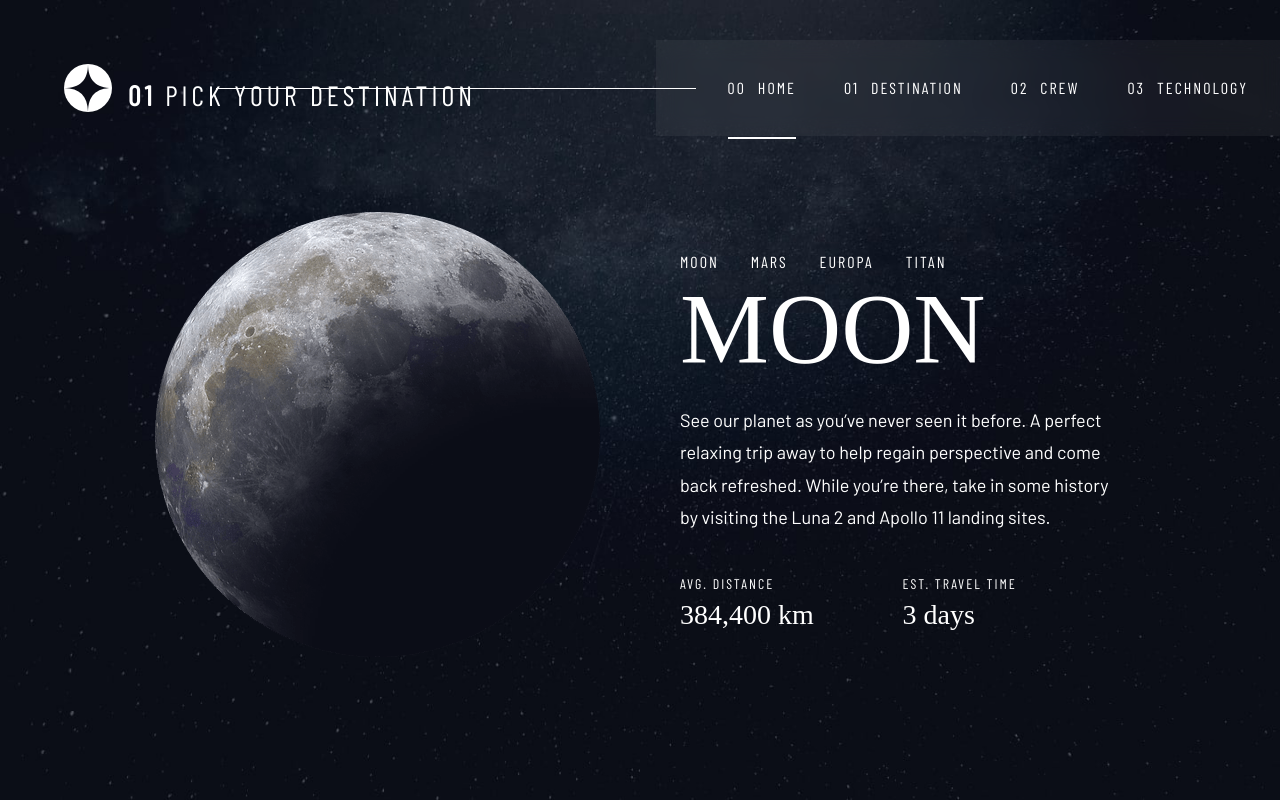
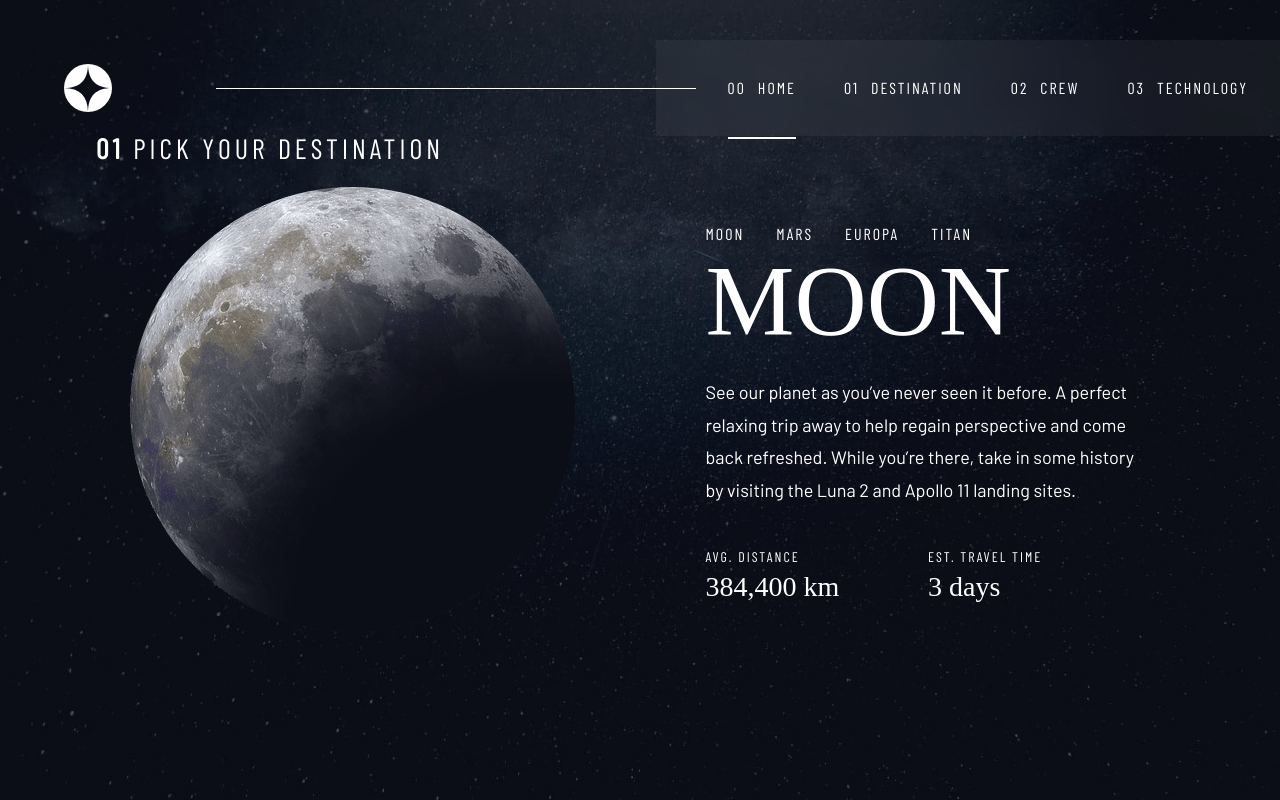
Before and after one commit to aleks540/space-tourism-website-react, a React (Create React App) app: page /destination in a window 1280 px wide. Built offline with nearby package versions, Linux system fonts and the light colour scheme; a web font is replaced by a local one.

Commit message:
refactor destination page css

```diff
--- a/src/components/crewPagination/CrewPagination.scss
+++ b/src/components/crewPagination/CrewPagination.scss
@@ -2,7 +2,6 @@
 .pagination{
 display: flex;
 gap:1rem;
-border: 2px solid red;
 gap: 40px;
 }
 .btn_crewPageniation{
--- a/src/pages/crew/Crew.scss
+++ b/src/pages/crew/Crew.scss
@@ -15,6 +15,7 @@ $bg-desktop-crew: url('../../assets/crew/background-crew-desktop.jpg');
   overflow-x: hidden;
   margin: 0;
   padding: 0;
+
 }
 
 @media (min-width: 768px) {
@@ -30,13 +31,10 @@ $bg-desktop-crew: url('../../assets/crew/background-crew-desktop.jpg');
 
   .crew-container {
     padding: 2rem 5rem;
-    //max-width: 1024px;
+    max-width: 1440px;
     display: flex;
-    border: 2px solid red;
     margin: 6rem auto 0 auto;
     flex-direction: column;
-
-
   }
 
 
@@ -48,7 +46,6 @@ $bg-desktop-crew: url('../../assets/crew/background-crew-desktop.jpg');
   .contentCrew {
     display: flex;
     gap: var(--space400);
-
     align-items: center;
   }
 
@@ -56,11 +53,11 @@ $bg-desktop-crew: url('../../assets/crew/background-crew-desktop.jpg');
     display: flex;
     width: 50%;
     height: 60vh;
+    min-height: 400px;
     justify-content: space-between;
 
     // align-items: center;
     flex-direction: column;
-    border: 2px solid blue;
   }
 
   .explanationText {
@@ -68,17 +65,9 @@ $bg-desktop-crew: url('../../assets/crew/background-crew-desktop.jpg');
     flex-direction: column;
     justify-content: center;
     gap: 2rem;
-    border: 2px solid orangered;
     margin: auto 0;
+    min-height: 200px;
   }
-
-  .pagination ul {
-
-    /*  display: flex;
-    flex-direction: row; */
-
-  }
-
 
   .right-crew {
     display: flex;
@@ -86,8 +75,6 @@ $bg-desktop-crew: url('../../assets/crew/background-crew-desktop.jpg');
     height: 100%;
     justify-content: center;
     align-items: center;
-
-
 
     .image-crwe {
       display: flex;
@@ -97,6 +84,8 @@ $bg-desktop-crew: url('../../assets/crew/background-crew-desktop.jpg');
         width: 80%;
         mask-image: linear-gradient(to bottom, rgba(0, 0, 0, 1) 50%, rgba(0, 0, 0, 0) 100%);
         -webkit-mask-image: linear-gradient(to bottom, rgba(0, 0, 0, 1) 50%, rgba(0, 0, 0, 0) 100%);
+        max-height: 600px;
+        object-fit: contain;
       }
     }
   }
--- a/src/pages/destination/Destination.jsx
+++ b/src/pages/destination/Destination.jsx
@@ -46,12 +46,13 @@ const Destination = () => {
 
     return (
         <main className="destination-page">
-            <div className="paddingTop">
+            {/*  <div className="paddingTop"> */}
+
+            <section className="destination-container">
 
                 <div className="pageTitleDestination text-preset-5"><span className='textBold'>01 </span>PICK YOUR DESTINATION</div>
-                <section className="destination-container">
-
-
+                <div className="contentDestination">
+                    <div className="left-destination">
                         <div className="image-destination">
                             <img
                                 className='destination_planetImgPlaceholder'
@@ -59,7 +60,8 @@ const Destination = () => {
                                 alt={selectedPlanet.name}
                             />
                         </div>
-
+                    </div>
+                    <div className="right-destination">
                         <div className="explanation-destination">
 
                             <PlanetNavBar onSelectPlanet={handleSelectPlanet} activePlanet={activePlanet} />
@@ -80,11 +82,12 @@ const Destination = () => {
                                     <div className="travelTime text-preset-6">{selectedPlanet.travel}</div>
                                 </div>
                             </div>
-
+                        </div>
+                    </div>
                 </div>
 
             </section>
-            </div>
+            {/* </div> */}
         </main>
     )
 }
--- a/src/pages/destination/Destination.scss
+++ b/src/pages/destination/Destination.scss
@@ -23,8 +23,10 @@ main {
   background-image: var(--bg-image-destination);
   background-size: cover;
   background-position: center;
-
+  height: 100vh;
+  overflow-x: hidden;
   margin: 0;
+  padding: 0;
 
 }
 
@@ -39,36 +41,57 @@ main {
     --bg-image-destination: #{$bg-desktop-destination};
   }
 
-  .destination-page {
+
+  .destination-container {
+    padding: 2rem 5rem;
+    max-width: 1440px;
     display: flex;
-
-    .paddingTop {
-      margin: auto auto;
-      ;
+    margin: 6rem auto 0 auto;
+    flex-direction: column;
+  }
 
   .pageTitleDestination {
-        padding: 2rem 0;
-        max-width: 1024px;
-
-        margin: 0 auto;
+    padding: 1rem;
   }
 
-      .destination-container {
+  .contentDestination {
+    display: flex;
+    gap: var(--space400);
+    align-items: center;
+  }
 
 
-        margin: 0 auto;
+  .left-destination {
     display: flex;
-        flex-direction: row;
-        justify-content: space-between;
+    width: 50%;
+    height: 100%;
+    height: 60vh;
+    justify-content: center;
     align-items: center;
-        max-width: 1024px;
-        gap: var(--space1000);
-        padding: 5rem;
 
     .image-destination {
+      display: flex;
+      justify-content: center;
+
+      img {
+        // width: 80%;
+        max-height: 600px;
+        object-fit: contain;
         animation: planetRotation 150s infinite linear;
+      }
+    }
+  }
 
-        }
+  .right-destination {
+    display: flex;
+    width: 50%;
+
+
+    justify-content: center;
+    align-items: center;
+
+    // align-items: center;
+    flex-direction: column;
 
     .explanation-destination {
 
@@ -111,7 +134,3 @@ main {
 
   }
 }
-  }
-
-
-}
```
Lines whose indentation alone changed are shown as unchanged.
